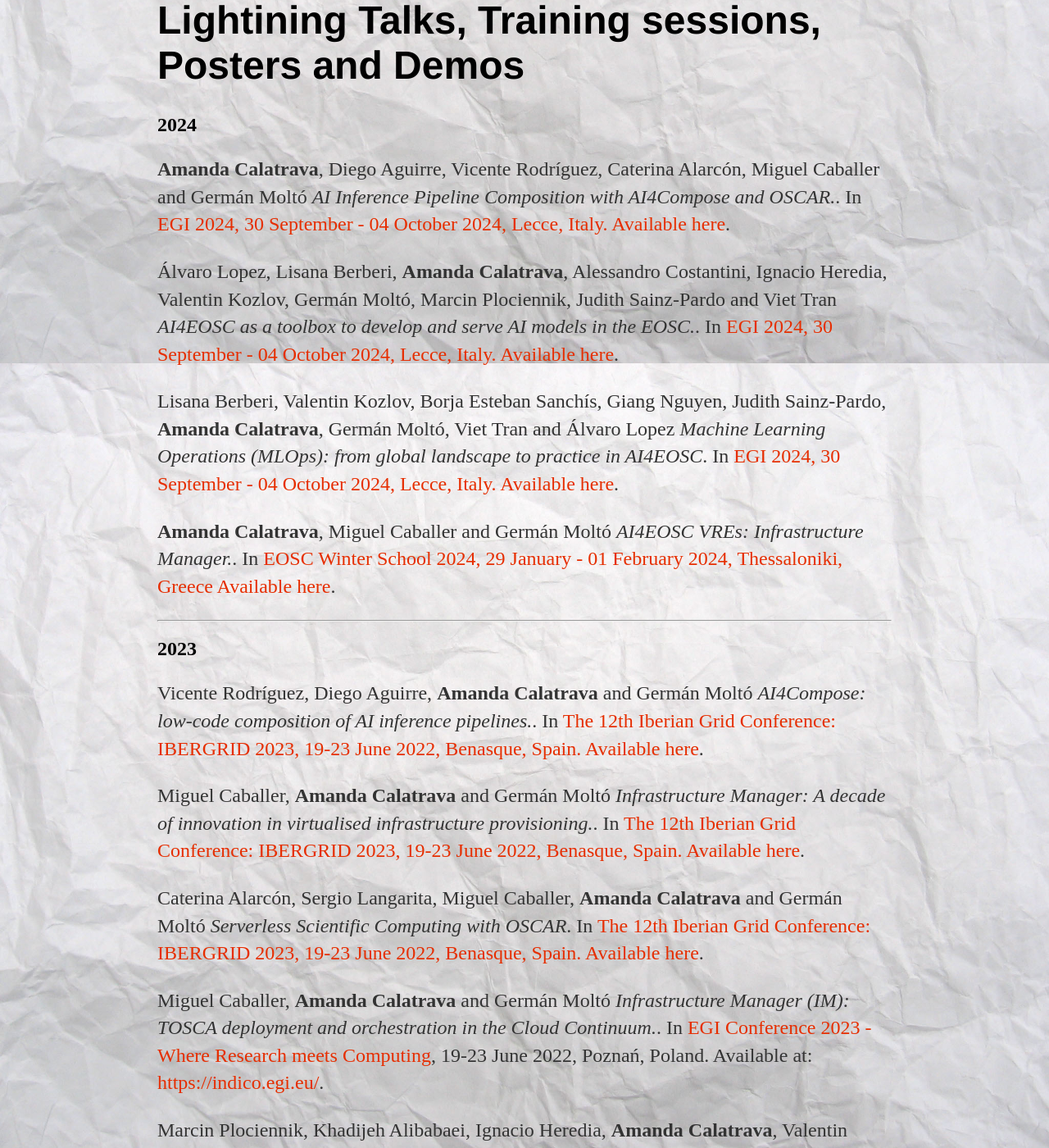
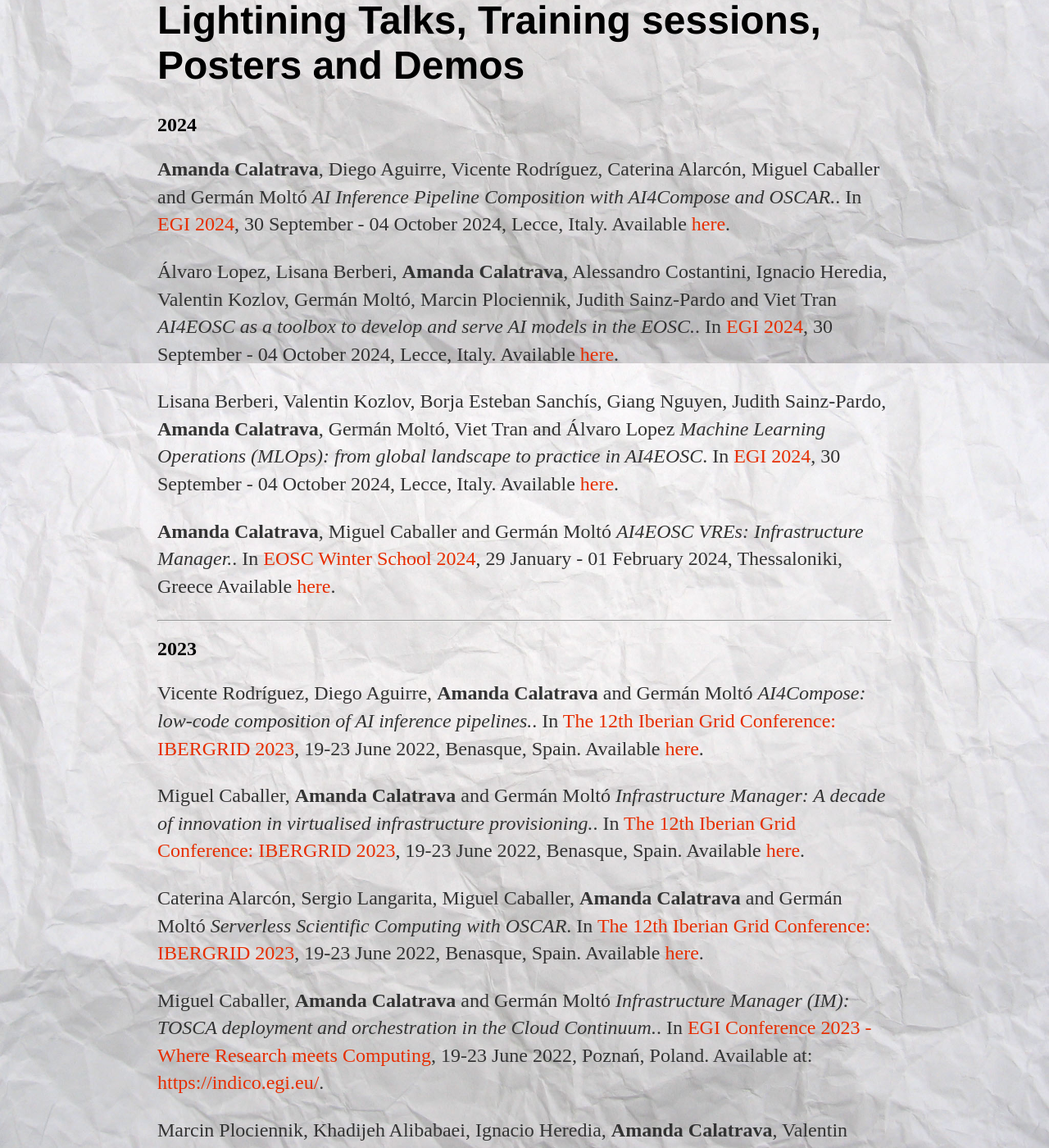
Before and after one commit to amcaar/amcaar.github.io, a Jekyll site: the page built from cv/index.html, in a window 1280 px wide and 1400 px high, scrolled down 4357 px. Shown: the whole window at 82% size. Built offline with Jekyll 4.4.1, drawn with Linux system fonts in a browser that asks for light colours.

Commit message:
Fix typos

```diff
--- a/cv/index.html
+++ b/cv/index.html
@@ -130,34 +130,34 @@
 		<h2>2024</h2>
 		<p> <strong>Amanda Calatrava</strong>, Diego Aguirre, Vicente Rodríguez, Caterina Alarcón, Miguel Caballer and Germán Moltó
 			<em>AI Inference Pipeline Composition with AI4Compose and OSCAR.</em>.
-			In <a class="link" href="https://www.egi.eu/event/egi2024/">EGI 2024, 30 September - 04 October 2024, Lecce, Italy.
+			In <a class="link" href="https://www.egi.eu/event/egi2024/">EGI 2024</a>, 30 September - 04 October 2024, Lecce, Italy.
 			Available <a class="link"https://indico.egi.eu/event/6441/contributions/19248/">here</a>.</p>
 		<p> Álvaro Lopez, Lisana Berberi, <strong>Amanda Calatrava</strong>, Alessandro Costantini, Ignacio Heredia, Valentin Kozlov, Germán Moltó, Marcin Plociennik, Judith Sainz-Pardo and Viet Tran
 			<em>AI4EOSC as a toolbox to develop and serve AI models in the EOSC.</em>.
-			In <a class="link" href="https://www.egi.eu/event/egi2024/">EGI 2024, 30 September - 04 October 2024, Lecce, Italy.
+			In <a class="link" href="https://www.egi.eu/event/egi2024/">EGI 2024</a>, 30 September - 04 October 2024, Lecce, Italy.
 			Available <a class="link"https://indico.egi.eu/event/6441/contributions/19267/">here</a>.</p>
 		<p> Lisana Berberi, Valentin Kozlov, Borja Esteban Sanchís, Giang Nguyen, Judith Sainz-Pardo, <strong>Amanda Calatrava</strong>, Germán Moltó, Viet Tran and Álvaro Lopez
 			<em>Machine Learning Operations (MLOps): from global landscape to practice in AI4EOSC</em>.
-			In <a class="link" href="https://www.egi.eu/event/egi2024/">EGI 2024, 30 September - 04 October 2024, Lecce, Italy.
+			In <a class="link" href="https://www.egi.eu/event/egi2024/">EGI 2024</a>, 30 September - 04 October 2024, Lecce, Italy.
 			Available <a class="link"https://indico.egi.eu/event/6441/contributions/19268/">here</a>.</p>
 		<p> <strong>Amanda Calatrava</strong>, Miguel Caballer and Germán Moltó
 			<em>AI4EOSC VREs: Infrastructure Manager.</em>.
-			In <a class="link" href="https://eosc.eu/eosc-focus-project/winter-school-2024/">EOSC Winter School 2024, 29 January - 01 February 2024, Thessaloniki, Greece
+			In <a class="link" href="https://eosc.eu/eosc-focus-project/winter-school-2024/">EOSC Winter School 2024</a>, 29 January - 01 February 2024, Thessaloniki, Greece
 			Available <a class="link" href="https://eosc.eu/oa4-user-resource-environments/">here</a>.</p>
 		<hr>
 
 		<h2>2023</h2>
 		<p> Vicente Rodríguez, Diego Aguirre, <strong>Amanda Calatrava</strong> and Germán Moltó
 			<em>AI4Compose: low-code composition of AI inference pipelines.</em>.
-			In <a class="link" href="https://www.ibergrid.eu/2023/">The 12th Iberian Grid Conference: IBERGRID 2023, 19-23 June 2022, Benasque, Spain.
+			In <a class="link" href="https://www.ibergrid.eu/2023/">The 12th Iberian Grid Conference: IBERGRID 2023</a>, 19-23 June 2022, Benasque, Spain.
 			Available <a class="link"https://indico.lip.pt/event/1543/contributions/5118/">here</a>.</p>
 		<p> Miguel Caballer, <strong>Amanda Calatrava</strong> and Germán Moltó
 			<em>Infrastructure Manager: A decade of innovation in virtualised infrastructure provisioning.</em>.
-			In <a class="link" href="https://www.ibergrid.eu/2023/">The 12th Iberian Grid Conference: IBERGRID 2023, 19-23 June 2022, Benasque, Spain.
+			In <a class="link" href="https://www.ibergrid.eu/2023/">The 12th Iberian Grid Conference: IBERGRID 2023</a>, 19-23 June 2022, Benasque, Spain.
 			Available <a class="link"href="https://indico.lip.pt/event/1543/contributions/5116/">here</a>.</p>
 		<p> Caterina Alarcón, Sergio Langarita, Miguel Caballer, <strong>Amanda Calatrava</strong> and Germán Moltó
 			<em>Serverless Scientific Computing with OSCAR</em>.
-			In <a class="link" href="https://www.ibergrid.eu/2023/">The 12th Iberian Grid Conference: IBERGRID 2023, 19-23 June 2022, Benasque, Spain.
+			In <a class="link" href="https://www.ibergrid.eu/2023/">The 12th Iberian Grid Conference: IBERGRID 2023</a>, 19-23 June 2022, Benasque, Spain.
 			Available <a class="link" href="https://indico.lip.pt/event/1543/contributions/5121/">here</a>.</p>
 		<p> Miguel Caballer, <strong>Amanda Calatrava</strong> and Germán Moltó
 			<em>Infrastructure Manager (IM): TOSCA deployment and orchestration in the Cloud Continuum.</em>.
```
